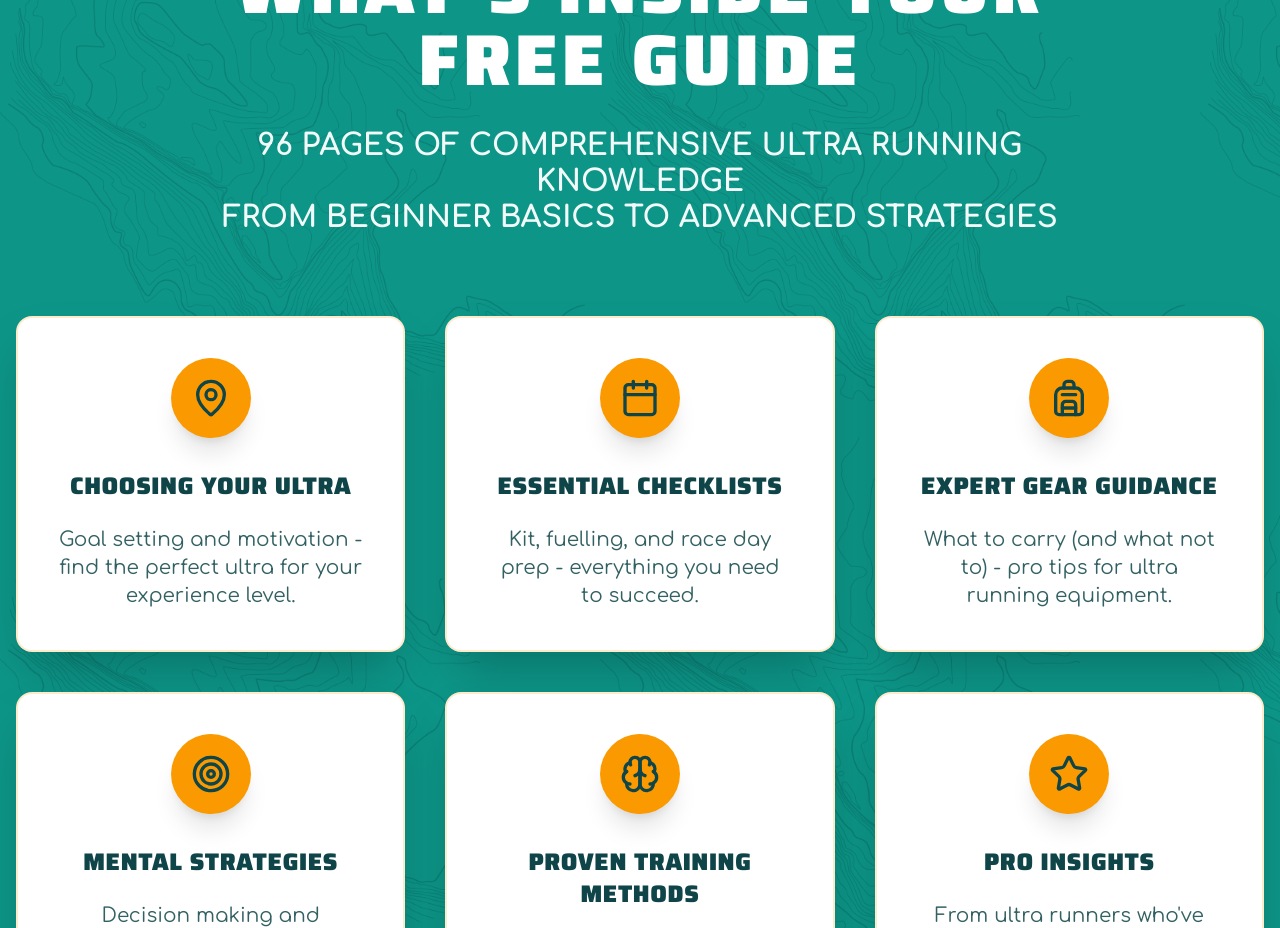
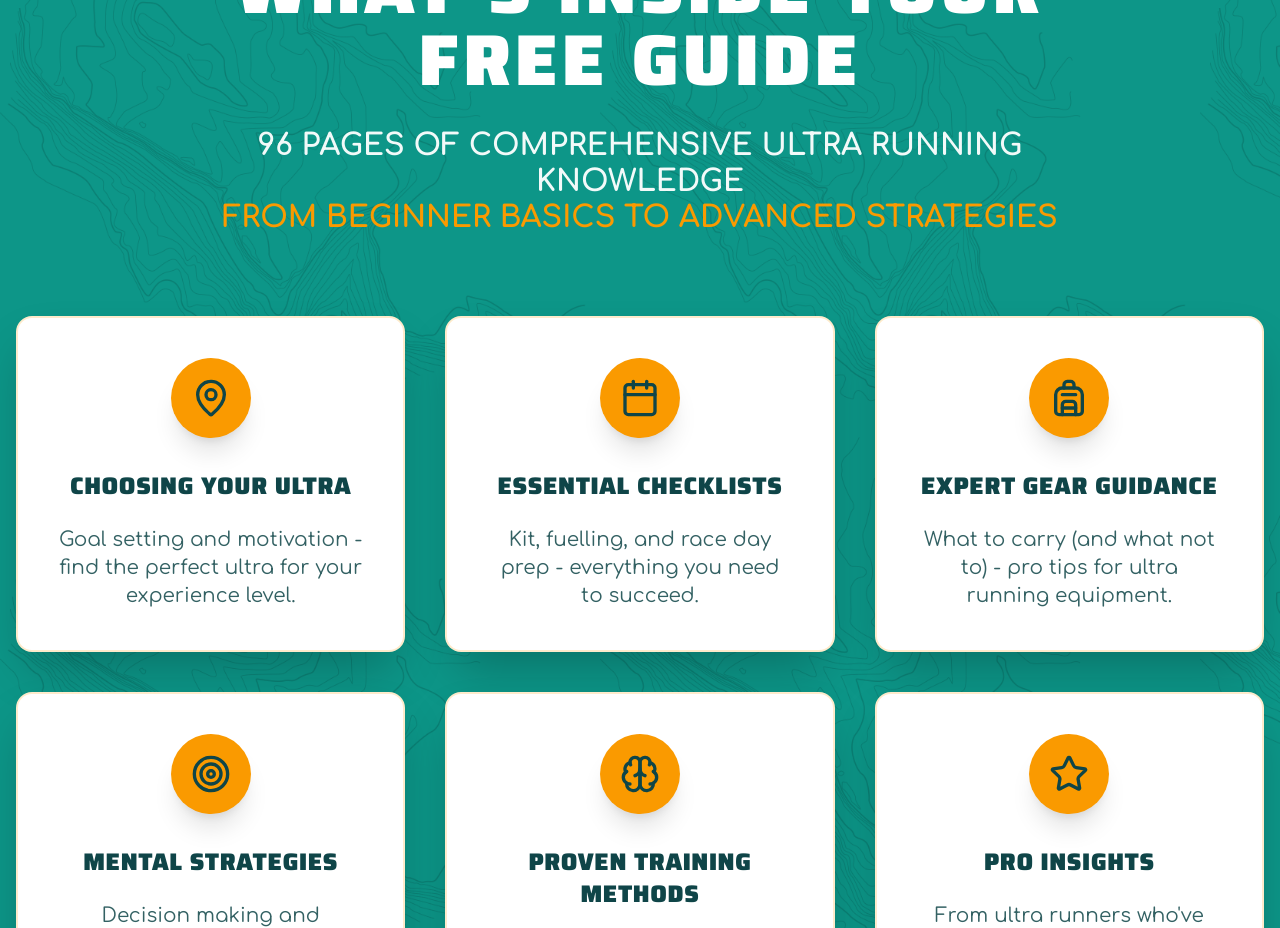
Before and after one commit to weflare-agency/ultra-trail-conqueror, a React (Vite) app: page / in a window 1280 px wide. Shown: the part 2340-3268 px from the top of the page. Built offline with nearby package versions, Linux system fonts and the light colour scheme; the HTML template or start-up script is replaced by a standard one; a web font is replaced by a local one.

Commit message:
Change text color to yellow

```diff
--- a/src/components/WhatsInside.tsx
+++ b/src/components/WhatsInside.tsx
@@ -43,7 +43,7 @@ export function WhatsInside() {
           </h2>
           <p className="font-comfortaa font-semibold text-xl md:text-2xl lg:text-3xl text-white/95 max-w-4xl mx-auto leading-relaxed">
             96 PAGES OF COMPREHENSIVE ULTRA RUNNING KNOWLEDGE<br />
-            FROM BEGINNER BASICS TO ADVANCED STRATEGIES
+            <span className="text-harrier-yellow">FROM BEGINNER BASICS TO ADVANCED STRATEGIES</span>
           </p>
         </div>
 
```
